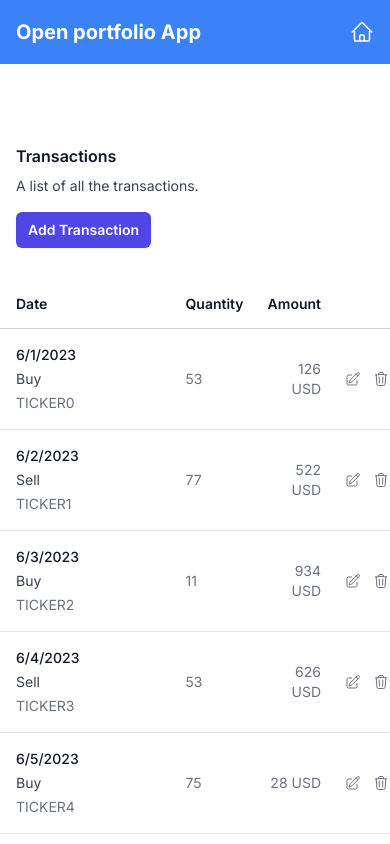
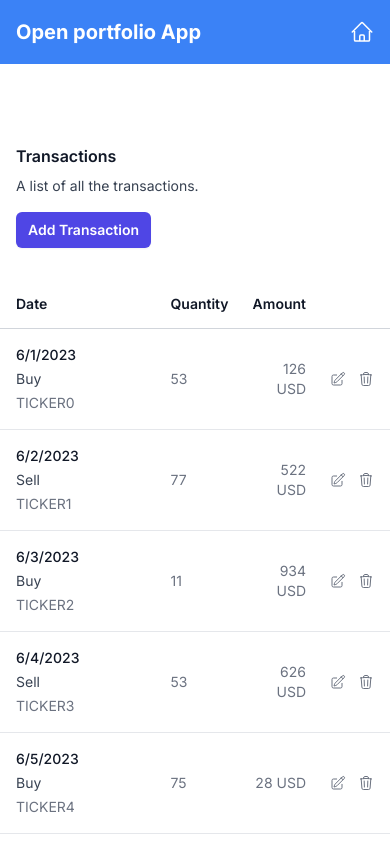
Before and after one commit to maurocherchi/open-portfolio-app, a Next.js app: page /manage-portfolio in a window 390 px wide. Shown: the top 844 px of the page. Built offline with nearby package versions, Linux system fonts and the light colour scheme.

Commit message:
fix padding right last cell on mobile

```diff
--- a/app/manage-portfolio/page.tsx
+++ b/app/manage-portfolio/page.tsx
@@ -117,7 +117,7 @@ export default function ManagePortfolio() {
                             <td className="hidden px-3 py-4 text-sm text-gray-500 lg:table-cell">{transaction.description}</td>
                             <td className="px-3 py-4 text-sm text-gray-500">{transaction.quantity}</td>
                             <td className="px-3 py-4 text-sm text-gray-500 text-right">{`${transaction.amount} ${transaction.amountCurrency}`}</td>
-                            <td className="py-4 pl-3 text-right text-sm font-medium sm:pr-0">
+                            <td className="py-4 pl-3 pr-4 text-right text-sm font-medium sm:pr-0">
                                 <div className="flex flex-row justify-end gap-3">
                                     <button
                                         type="button"
```
